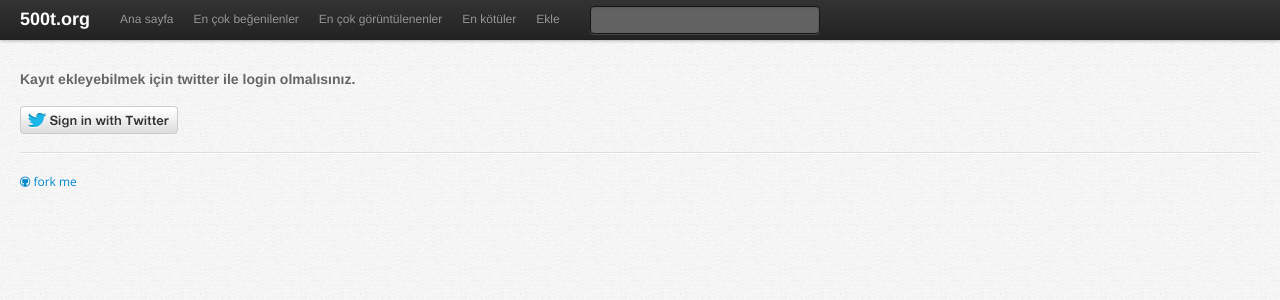
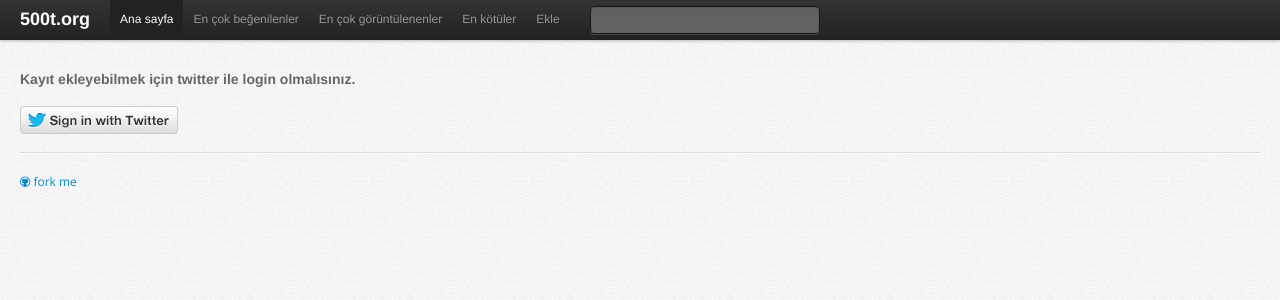
Before and after one commit to aydantasdemir/500t, a Django app: page /login in a window 1280 px wide. Shown: the top 300 px of the page. Run offline with Django 3.2, Linux system fonts and the light colour scheme; parts of the project's set-up code (start-up, migrations or seed data) failed here and were passed over; some libraries are stand-ins or nearby versions.

Commit message:
not required to check path.

```diff
--- a/logar/templates/base.html
+++ b/logar/templates/base.html
@@ -37,7 +37,7 @@
                 <ul class="nav pull-left">
                     <div class="navbar-inner">
                         <ul class="nav">
-                            <li class="{% if request.path == '/' and not request.GET.o %}active{% endif %}"><a href="{% url 'home' %}">Ana sayfa</a></li>
+                            <li class="{% if not request.GET.o %}active{% endif %}"><a href="{% url 'home' %}">Ana sayfa</a></li>
                             <li class="{% if request.GET.o == 'favorites' %}active{% endif %}"><a href="{% url 'home' %}?o=favorites">En çok beğenilenler</a></li>
                             <li class="{% if request.GET.o == 'visit_count' %}active{% endif %}"><a href="{% url 'home' %}?o=visit_count">En çok görüntülenenler</a></li>
                             <li class="{% if request.GET.o == 'huseyinalb' %}active{% endif %}"><a href="{% url 'home' %}?o=huseyinalb">En kötüler</a></li>
```
